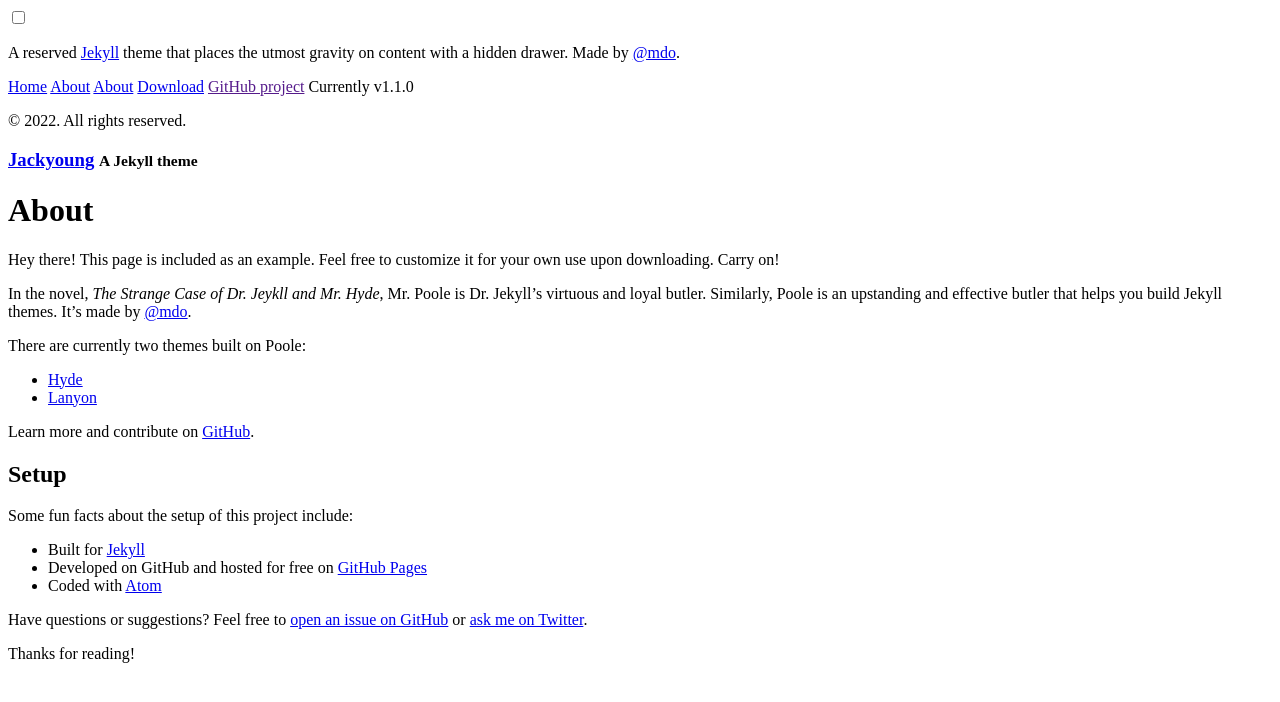
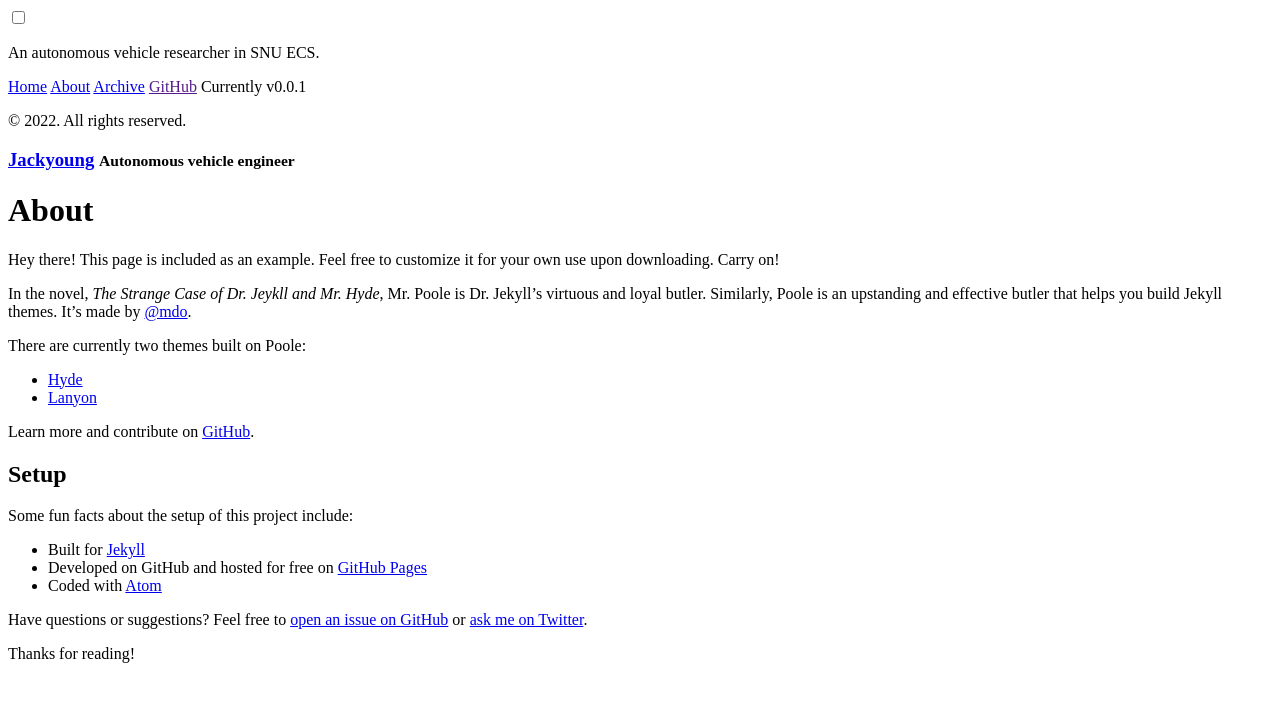
Before and after one commit to jackyoung96/jackyoung96.github.io, a Jekyll site: the page built from about.md, in a window 1280 px wide. Shown: the top 702 px of the page. Built offline with Jekyll 4.4.1, drawn with Linux system fonts in a browser that asks for light colours.

Commit message:
진짜 start

```diff
--- a/_config.yml
+++ b/_config.yml
@@ -1,22 +1,22 @@
 # Setup
 title:               Jackyoung
-tagline:             'A Jekyll theme'
-description:         'A reserved <a href="https://jekyllrb.com" target="_blank">Jekyll</a> theme that places the utmost gravity on content with a hidden drawer. Made by <a href="https://twitter.com/mdo" target="_blank">@mdo</a>.'
-url:                 'jackyoung96.github.io/'
+tagline:             'Autonomous vehicle engineer'
+description:         'An autonomous vehicle researcher in SNU ECS.'
+url:                 'jackyoung96.github.io'
 baseurl:             ''
 paginate:            5
 permalink:           pretty
 
 # About/contact
 author:
-  name:              Mark Otto
-  url:               https://twitter.com/mdo
-  email:             markdotto@gmail.com
+  name:              Jaekyung Cho
+  url:               'jackyoung96.github.io'
+  email:             jackyoung96@snu.ac.kr
 
 # Gems
 plugins:
   - jekyll-paginate
 
 # Custom vars
-version:             1.1.0
+version:             0.0.1
 google_analytics_id: #UA-XXXX-Y
--- a/_includes/sidebar.html
+++ b/_includes/sidebar.html
@@ -25,8 +25,7 @@
       {% endif %}
     {% endfor %}
 
-    <a class="sidebar-nav-item" href="{{ site.github.repo }}/archive/v{{ site.version }}.zip">Download</a>
-    <a class="sidebar-nav-item" href="{{ site.github.repo }}">GitHub project</a>
+    <a class="sidebar-nav-item" href="{{ site.github.repo }}">GitHub</a>
     <span class="sidebar-nav-item">Currently v{{ site.version }}</span>
   </nav>
 
--- a/_layouts/default.html
+++ b/_layouts/default.html
@@ -13,7 +13,7 @@
       <div class="masthead">
         <div class="container">
           <h3 class="masthead-title">
-            <a href="{{ site.baseurl }}/" title="Home">{{ site.title }}</a>
+            <a href="{{ site.baseurl }}/home" title="Home">{{ site.title }}</a>
             <small>{{ site.tagline }}</small>
           </h3>
         </div>
--- a/index.markdown
+++ /dev/null
@@ -1,6 +0,0 @@
----
-# Feel free to add content and custom Front Matter to this file.
-# To modify the layout, see https://jekyllrb.com/docs/themes/#overriding-theme-defaults
-
-layout: home
----
```
Also changed, not shown: 404.html (deleted, +0 -25 lines), _posts/2022-01-01-PbRL-review.md (added, +8 -0 lines), _posts/2022-01-01-main.md (deleted, +0 -38 lines), about.markdown (deleted, +0 -18 lines), archive.md (added, +9 -0 lines), index.html (deleted, +0 -37 lines), index.md (added, +6 -0 lines), 1 other file.
